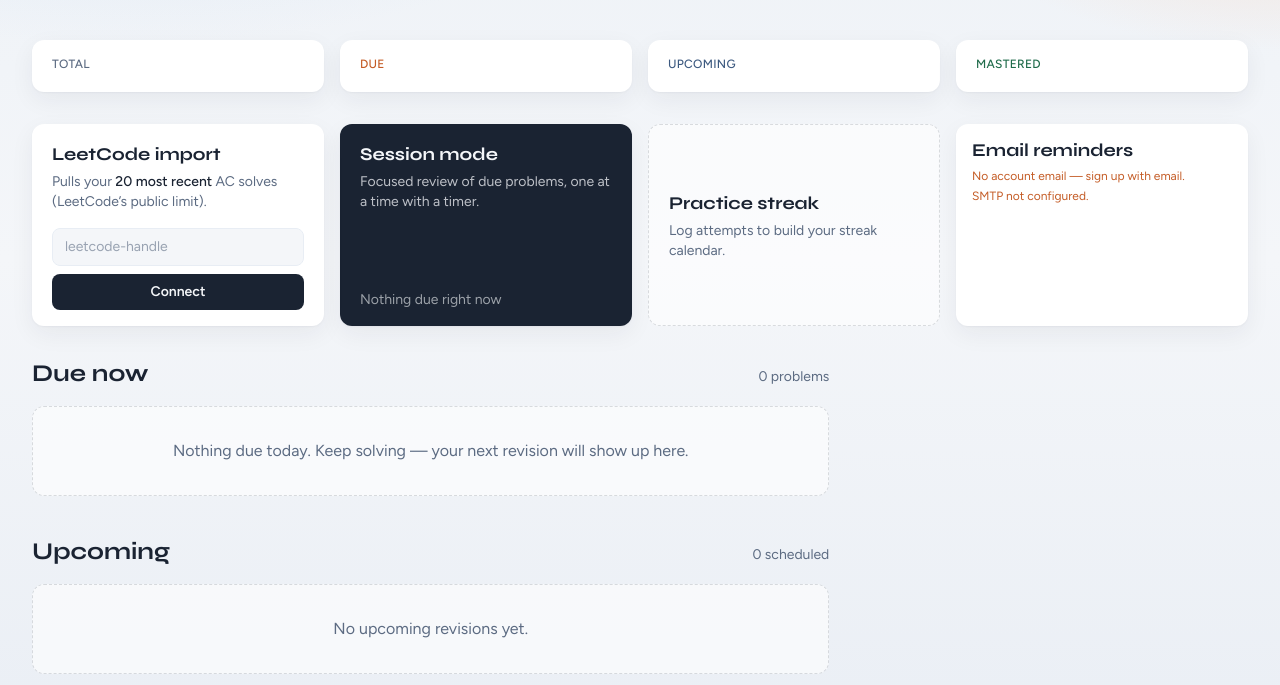
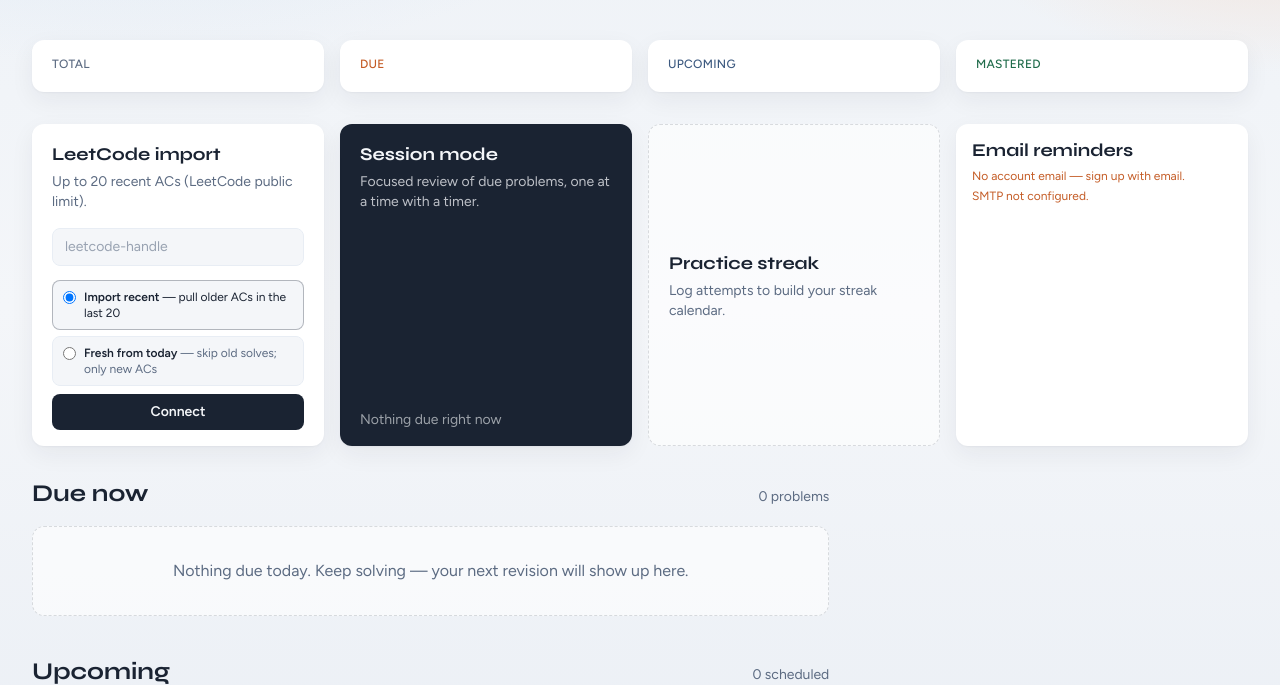
Before and after one commit to AnkurPath/dsa_tracker, a FastAPI app: template templates/index.html in a window 1280 px wide. Shown: the part 120-805 px from the top of the page. Run offline with FastAPI, Linux system fonts and the light colour scheme; the template is opened without the code that fills it, so the values that code supplies are empty; some libraries are stand-ins or nearby versions.

Commit message:
update: changes auto sync feature

```diff
--- a/app/database.py
+++ b/app/database.py
@@ -64,6 +64,10 @@ def _ensure_leetcode_sync_columns() -> None:
         if "leetcode_last_synced_at" not in cols:
             conn.execute(
                 text("ALTER TABLE users ADD COLUMN leetcode_last_synced_at DATETIME")
+            )
+        if "leetcode_sync_since" not in cols:
+            conn.execute(
+                text("ALTER TABLE users ADD COLUMN leetcode_sync_since INTEGER")
             )
         if "email" not in cols:
             conn.execute(text("ALTER TABLE users ADD COLUMN email VARCHAR(255)"))
--- a/app/main.py
+++ b/app/main.py
@@ -455,10 +455,13 @@ def save_leetcode_username(
     request: Request,
     user: CurrentUser,
     leetcode_username: str = Form(""),
+    sync_mode: str = Form("import"),
     db: Session = Depends(get_db),
 ) -> HTMLResponse:
     try:
-        services.set_leetcode_username(db, user, leetcode_username)
+        services.set_leetcode_username(
+            db, user, leetcode_username, sync_mode=sync_mode
+        )
     except ValueError as exc:
         if _is_htmx(request):
             response = _render(
@@ -481,11 +484,27 @@ def save_leetcode_username(
 
     sync_message = None
     sync_kind = None
+    mode = (sync_mode or "import").strip().lower()
     if user.leetcode_username:
         result = services.sync_leetcode_solves(db, user, force=True)
         sync_message, sync_kind = _sync_flash(result)
         if not sync_message and not result.error:
-            sync_message = f"Connected @{user.leetcode_username}. New AC solves will auto-import."
+            if mode == "fresh":
+                sync_message = (
+                    f"Connected @{user.leetcode_username} — fresh start. "
+                    "Only new AC solves from now on will be imported."
+                )
+            else:
+                sync_message = (
+                    f"Connected @{user.leetcode_username}. "
+                    "Recent ACs imported; new solves will auto-import."
+                )
+            sync_kind = "ok"
+        elif mode == "fresh" and result.imported == 0 and not result.error:
+            sync_message = (
+                f"Connected @{user.leetcode_username} — fresh start. "
+                "Older solves were skipped."
+            )
             sync_kind = "ok"
     else:
         sync_message = "LeetCode sync disconnected."
@@ -494,14 +513,12 @@ def save_leetcode_username(
     ctx = _dashboard_context(db, user)
     if _is_htmx(request):
         if sync_message:
-            response = _render(
+            return _render(
                 request,
                 "partials/dashboard_sections.html",
                 {**ctx, "sync_message": sync_message, "sync_kind": sync_kind},
                 user=user,
             )
-            # Also push a flash for visibility
-            return response
         return _render(
             request,
             "partials/dashboard_sections.html",
--- a/app/models.py
+++ b/app/models.py
@@ -77,6 +77,8 @@ class User(Base):
     email_send_time: Mapped[str] = mapped_column(String(5), default="09:00")  # HH:MM IST
     email_last_reminder_date: Mapped[date | None] = mapped_column(Date, nullable=True)
     leetcode_username: Mapped[str | None] = mapped_column(String(64), nullable=True)
+    # Unix timestamp: only AC submissions at/after this time are imported (None = all recent)
+    leetcode_sync_since: Mapped[int | None] = mapped_column(Integer, nullable=True)
     leetcode_last_synced_at: Mapped[datetime | None] = mapped_column(
         DateTime, nullable=True
     )
--- a/app/services.py
+++ b/app/services.py
@@ -228,17 +228,35 @@ SYNC_COOLDOWN = timedelta(minutes=2)
 AUTO_IMPORT_METHOD = SolveMethod.VIDEO
 
 
-def set_leetcode_username(db: Session, user: User, username: str | None) -> User:
-    """Link or unlink a LeetCode profile. Empty username clears the link."""
+def set_leetcode_username(
+    db: Session,
+    user: User,
+    username: str | None,
+    *,
+    sync_mode: str = "import",
+) -> User:
+    """Link or unlink a LeetCode profile.
+
+    sync_mode:
+      - \"import\" — import recent AC history (within LeetCode's public limit)
+      - \"fresh\" — ignore older ACs; only sync solves from now on
+    """
     if not username or not username.strip():
         user.leetcode_username = None
         user.leetcode_last_synced_at = None
+        user.leetcode_sync_since = None
         db.commit()
         db.refresh(user)
         return user
 
     verified = verify_leetcode_username(username)
     user.leetcode_username = verified
+    mode = (sync_mode or "import").strip().lower()
+    if mode == "fresh":
+        # Cutoff = now; submissions before this are ignored forever for this link
+        user.leetcode_sync_since = int(utcnow().timestamp())
+    else:
+        user.leetcode_sync_since = None
     db.commit()
     db.refresh(user)
     return user
@@ -267,6 +285,8 @@ def sync_leetcode_solves(
     except ValueError as exc:
         return LeetCodeSyncResult(error=str(exc))
 
+    since = user.leetcode_sync_since  # None = import all recent
+
     existing_slugs = {
         (slug or "").strip().lower()
         for slug in db.scalars(
@@ -278,6 +298,9 @@ def sync_leetcode_solves(
     for submission in submissions:
         slug = (submission.slug or "").strip().lower()
         if not slug or slug in existing_slugs:
+            result.skipped += 1
+            continue
+        if since is not None and submission.timestamp < since:
             result.skipped += 1
             continue
         info = fetch_problem_by_slug(slug, title_hint=submission.title)
--- a/templates/partials/leetcode_sync.html
+++ b/templates/partials/leetcode_sync.html
@@ -20,7 +20,11 @@
     <div class="min-w-0">
       <h2 class="font-display text-lg font-bold text-ink">LeetCode import</h2>
       <p class="mt-1 text-sm text-ink-muted">
-        Pulls your <span class="font-medium text-ink">20 most recent</span> AC solves (LeetCode’s public limit).
+        {% if user.leetcode_username and user.leetcode_sync_since %}
+          Fresh mode — only new ACs after connect.
+        {% else %}
+          Up to 20 recent ACs (LeetCode public limit).
+        {% endif %}
       </p>
       {% if user.leetcode_username %}
       <p class="mt-2 truncate text-sm text-ink">
@@ -30,6 +34,11 @@
           rel="noopener"
           class="font-semibold underline decoration-ink/20 underline-offset-2 hover:decoration-ink"
         >@{{ user.leetcode_username }}</a>
+        {% if user.leetcode_sync_since %}
+          <span class="text-ink-muted">· fresh</span>
+        {% else %}
+          <span class="text-ink-muted">· import history</span>
+        {% endif %}
       </p>
       {% endif %}
     </div>
@@ -67,6 +76,35 @@
       spellcheck="false"
       class="w-full rounded-lg border border-paper-wash bg-paper px-3 py-2 text-sm text-ink outline-none ring-ink/20 placeholder:text-ink-muted/60 focus:ring-2"
     />
+    <fieldset class="space-y-1.5">
+      <legend class="sr-only">Sync mode</legend>
+      <label class="flex cursor-pointer items-start gap-2 rounded-lg border border-paper-wash bg-paper px-2.5 py-2 text-xs text-ink-muted has-[:checked]:border-ink/30 has-[:checked]:text-ink">
+        <input
+          type="radio"
+          name="sync_mode"
+          value="import"
+          class="mt-0.5"
+          {% if not user.leetcode_sync_since %}checked{% endif %}
+        />
+        <span>
+          <span class="font-semibold text-ink">Import recent</span>
+          — pull older ACs in the last 20
+        </span>
+      </label>
+      <label class="flex cursor-pointer items-start gap-2 rounded-lg border border-paper-wash bg-paper px-2.5 py-2 text-xs text-ink-muted has-[:checked]:border-ink/30 has-[:checked]:text-ink">
+        <input
+          type="radio"
+          name="sync_mode"
+          value="fresh"
+          class="mt-0.5"
+          {% if user.leetcode_sync_since %}checked{% endif %}
+        />
+        <span>
+          <span class="font-semibold text-ink">Fresh from today</span>
+          — skip old solves; only new ACs
+        </span>
+      </label>
+    </fieldset>
     <button
       type="submit"
       class="rounded-lg bg-ink px-3 py-2 text-sm font-semibold text-paper transition hover:bg-ink-soft"
```
